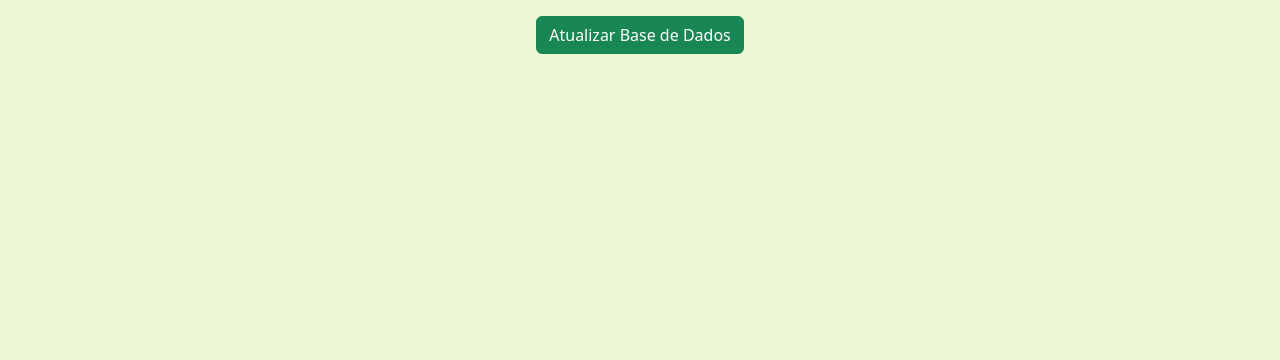
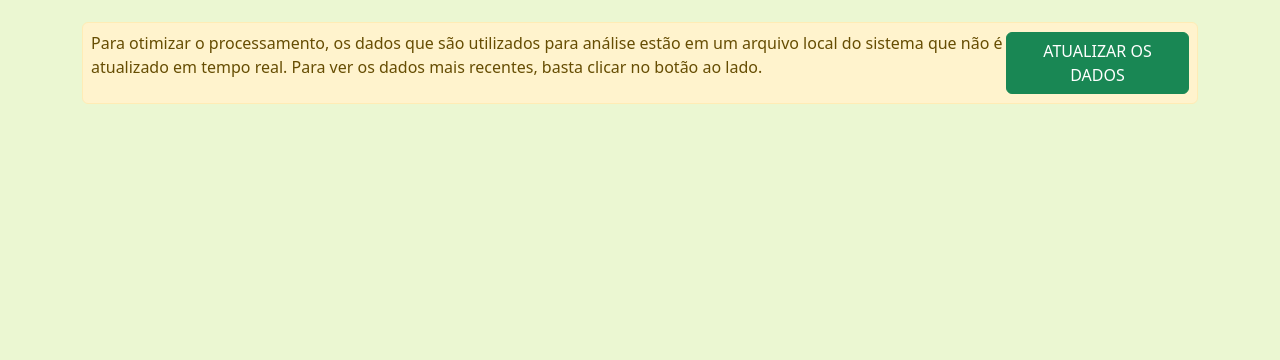
Before and after one commit to gabriel-vieira2000/if_atento_site, a Django app: template site_patologias/templates/tabela_ocorrencias.html in a window 1280 px wide. Shown: the part 193-553 px from the top of the page. Run offline with Django 4.2, Linux system fonts and the light colour scheme; the template is opened without the code that fills it, so the values that code supplies are empty; some libraries are stand-ins or nearby versions.

Commit message:
Atualizando a tabela de ocorrências

```diff
--- a/site_patologias/templates/tabela_ocorrencias.html
+++ b/site_patologias/templates/tabela_ocorrencias.html
@@ -1,6 +1,7 @@
 {% extends 'base.html' %}
 
 {% block conteudo %}
+<div class="container">
     <div class="d-flex justify-content-center align-items-center flex-column">
         <table class="table table-bordered table-striped table-hover table-sm justify-content-center" style="width:90%;max-width:90%;background-color: whitesmoke;margin-top:1%;">
             <caption>Ocorrências Registradas no Sistema</caption>
@@ -37,8 +38,16 @@
             {% endfor %}
             </tbody>
         </table>
-        <a src="/atualizaDados"><button class="btn btn-success">Atualizar Base de Dados</button></a>
+        <div class="row">
+            <div class="col">
+                <div class="alert alert-warning d-flex p-2 flex-row justify-content-between align-items-center mt-2" role="alert">
+                    <p class="col-10">Para otimizar o processamento, os dados que são utilizados para análise estão em um arquivo local do sistema que não é atualizado em tempo real. Para ver os dados mais recentes, basta clicar no botão ao lado.</p>
+                    <a class="col-2" href="/atualizaDados"><button class="btn btn-success">ATUALIZAR OS DADOS</button></a>
+                  </div>
+            </div>
+        </div>
     </div>
+</div>
 
   <button type="button" id="botaoModal" class="btn btn-primary" data-bs-toggle="modal" data-bs-target="#modalOcorrencia" style="display:none;">
   </button>
```
